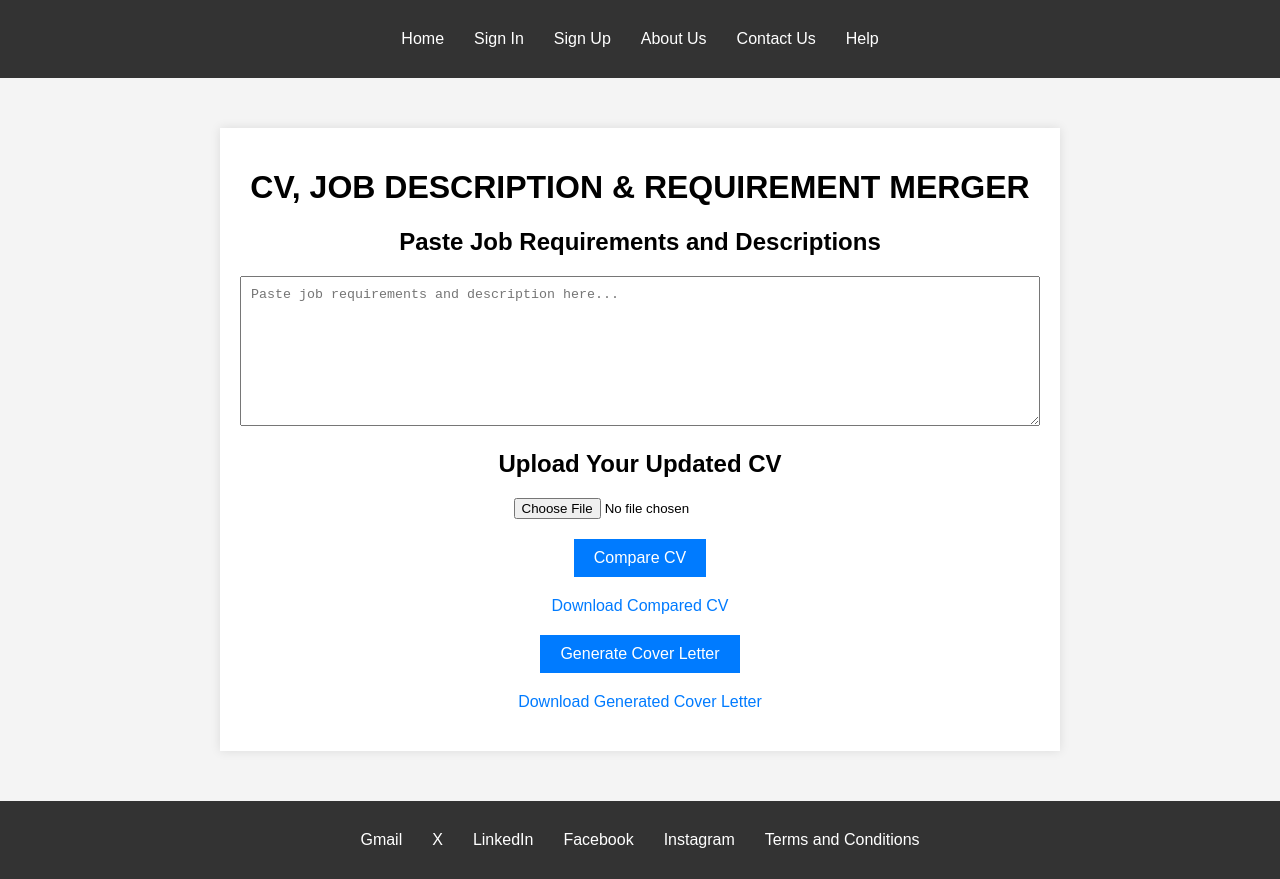
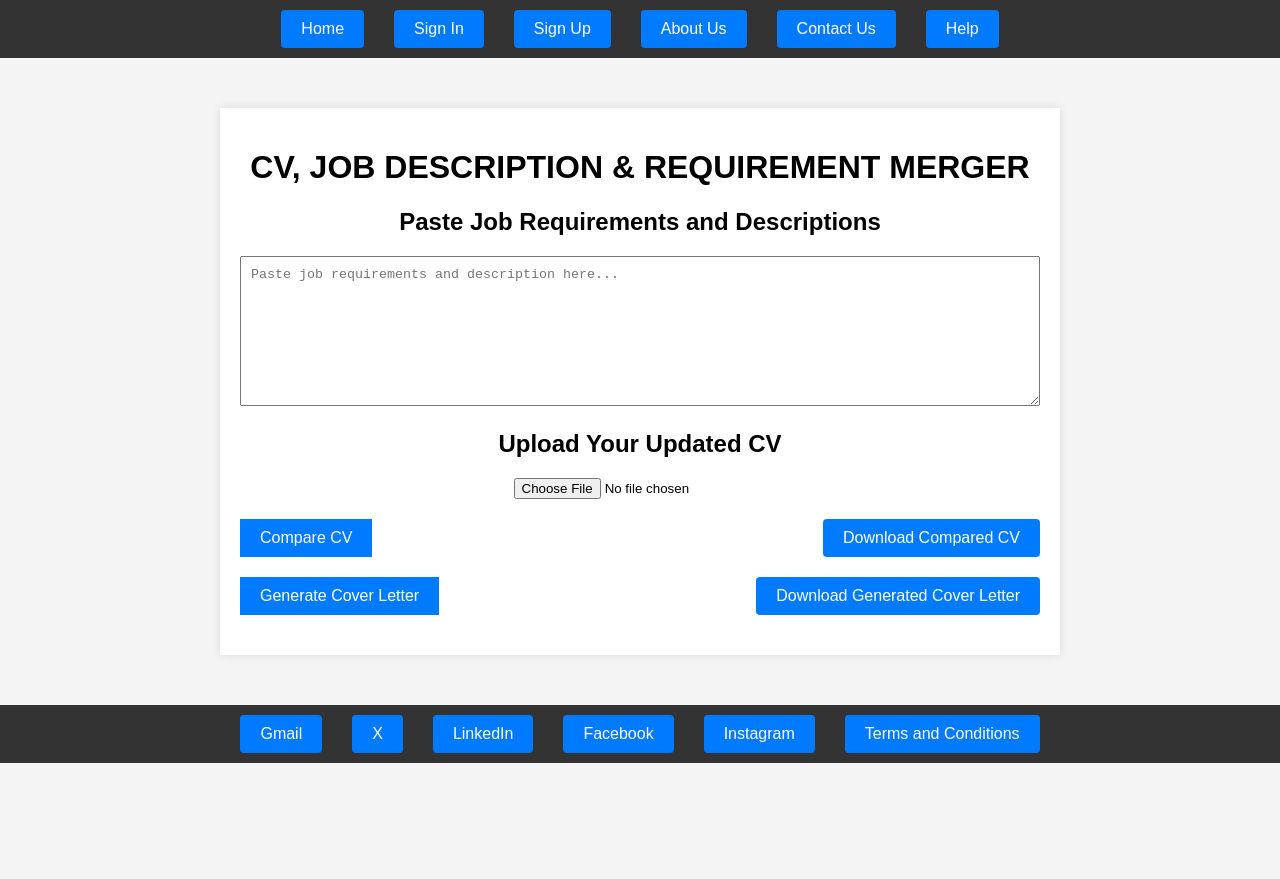
Before and after one commit to BuntoTara/ATS, a website: page index.html in a window 1280 px wide. After the commit the page ends 800 px from the top, so only its background shows below. Drawn offline with Linux system fonts and the light colour scheme.

Commit message:
updated 1

```diff
--- a/styles.css
+++ b/styles.css
@@ -26,10 +26,13 @@ nav ul li {
 nav ul li a {
     color: white;
     text-decoration: none;
+    background-color: #007bff;
+    padding: 10px 20px;
+    border-radius: 4px;
 }
 
 nav ul li a:hover {
-    text-decoration: underline;
+    background-color: #0056b3;
 }
 
 .container {
@@ -60,9 +63,13 @@ input[type="file"] {
     margin: 0 auto;
 }
 
+.buttons {
+    display: flex;
+    justify-content: space-between;
+    align-items: center;
+}
+
 button {
-    display: block;
-    margin: 20px auto;
     padding: 10px 20px;
     font-size: 16px;
     background-color: #007bff;
@@ -76,16 +83,17 @@ button:hover {
 }
 
 a {
-    display: block;
-    text-align: center;
-    margin: 20px auto;
     font-size: 16px;
     text-decoration: none;
-    color: #007bff;
+    color: white;
+    padding: 10px 20px;
+    background-color: #007bff;
+    border-radius: 4px;
+    display: inline-block;
 }
 
 a:hover {
-    color: #0056b3;
+    background-color: #0056b3;
 }
 
 footer {
@@ -109,8 +117,11 @@ footer ul li {
 footer ul li a {
     color: white;
     text-decoration: none;
+    background-color: #007bff;
+    padding: 10px 20px;
+    border-radius: 4px;
 }
 
 footer ul li a:hover {
-    text-decoration: underline;
+    background-color: #0056b3;
 }
```
